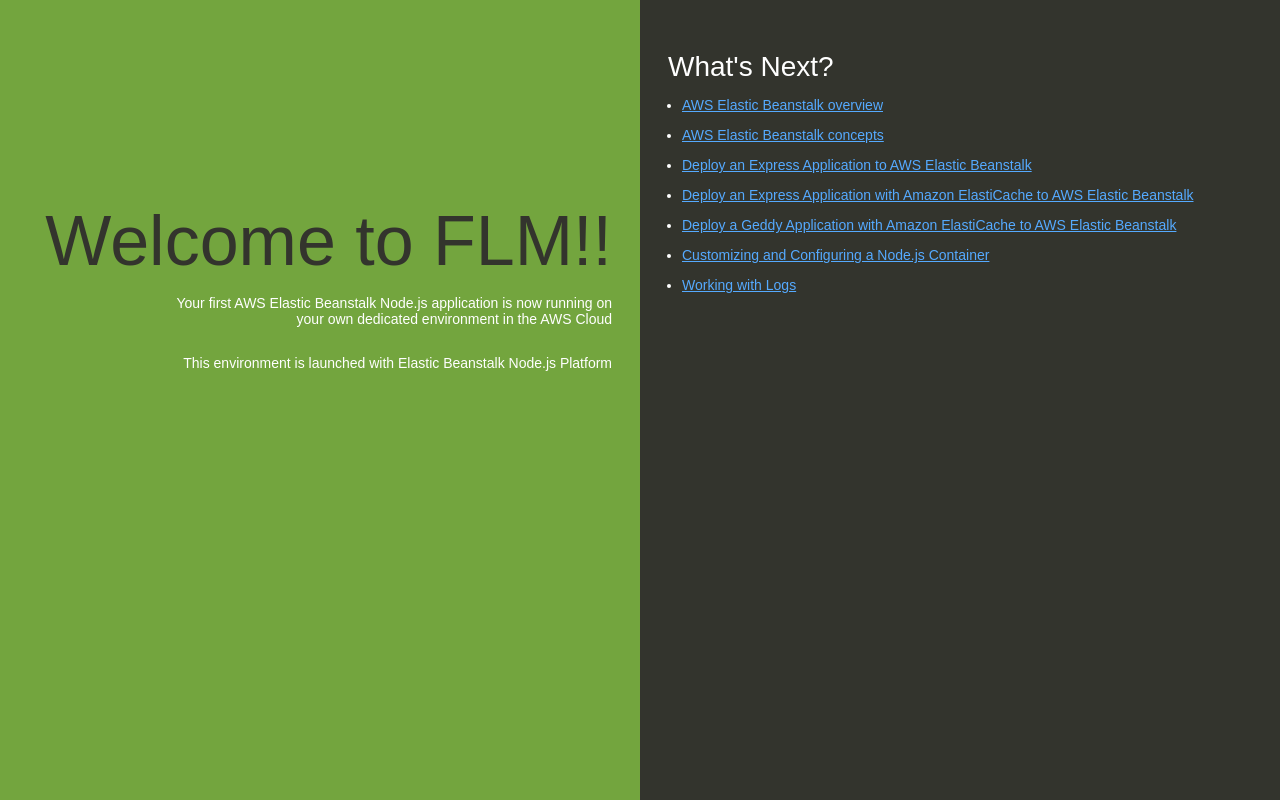
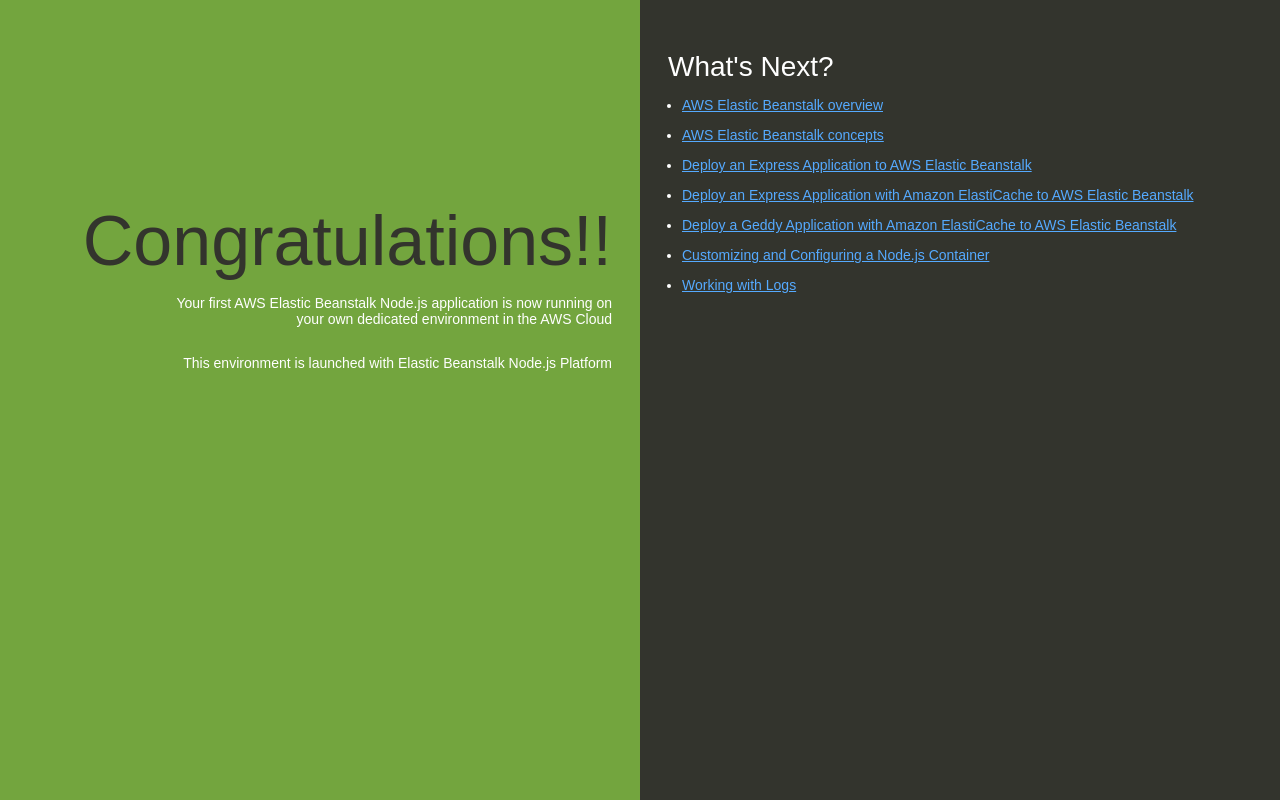
Before and after one commit to Rajaneesh2307/CI-CD, a plain HTML site: page index.html in a window 1280 px wide. Drawn offline with Linux system fonts and the light colour scheme.

Commit message:
Update index.html

```diff
--- a/index.html
+++ b/index.html
@@ -76,7 +76,7 @@
   </head>
   <body>
     <div class="textColumn">
-      <h1>Welcome to FLM!!</h1>
+      <h1>Congratulations!!</h1>
       <p>Your first AWS Elastic Beanstalk Node.js application is now running on your own dedicated environment in the AWS Cloud</p>
       <p>This environment is launched with Elastic Beanstalk Node.js Platform</p>
     </div>
```
